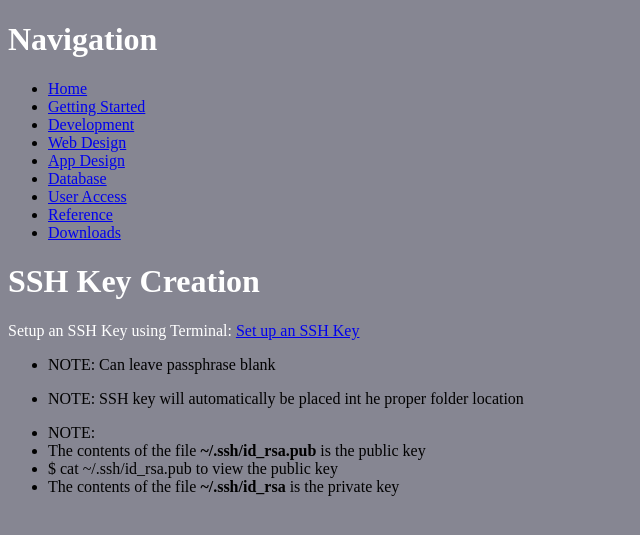
After one commit to adamam2/hwproject, a Django app: template collection/templates/sshkey.html in a window 1280 px wide. The commit adds this page. Shown: the top 535 px of the page, without its empty margins (0-640 px from the left). Run offline with Django 3.2, Linux system fonts and the light colour scheme; the template is opened without the code that fills it, so the values that code supplies are empty.

Commit message:
additional page creation and nav updates

```diff
--- a/collection/static/css/style.css
+++ b/collection/static/css/style.css
@@ -4,7 +4,7 @@
     text-align: justify;
 }
 body {
-    background-color: rgb(166, 166, 180);
+    background-color: rgb(134, 134, 146);
 }
 h1 {
     color: white;
--- a/collection/templates/base.html
+++ b/collection/templates/base.html
@@ -19,23 +19,29 @@
                         <a href="{% url 'home' %}">Home</a>
                     </li>
                     <li>
-                        <a href="{% url 'setup' %}">Setup</a>
+                        <a href="{% url 'setup' %}">Getting Started</a>
                     </li>
                     <li>
                         <a href="{% url 'development' %}">Development</a>
                     </li>
                     <li>
+                        <a href="{% url 'webdesign' %}">Web Design</a>
+                    </li>
+                    <li>
+                        <a href="{% url 'appdesign' %}">App Design</a>
+                    </li>
+                    <li>
                         <a href="{% url 'database' %}">Database</a>
                     </li>
                     <li>
-                        <a href="{% url 'accessmanagement' %}">Access Management</a>
+                        <a href="{% url 'accessmanagement' %}">User Access</a>
                     </li>
-                    <li>
+                    <!--<li>
                         <a href="{% url 'about' %}">About</a>
                     </li>
                     <li>
                         <a href="{% url 'contact' %}">Contact</a>
-                    </li>
+                    </li>-->
                     <li>
                         <a href="{% url 'reference' %}">Reference</a>
                     </li>
--- a/collection/templates/index.html
+++ b/collection/templates/index.html
@@ -14,8 +14,8 @@
         <p>This site has been designed to provide an overview of rapid prototyping using various developer tools, with a primary focus on Django and Python.</p>
 
         <p>
-            <img src="{% static 'images/django-hexbin.png' %}" alt=""/>
-            <img src="{% static 'images/python_icon.png' %}" alt="" />
+            <img src="{% static 'images/django-hexbin.png' %}" alt="django"/>
+            <img src="{% static 'images/python_icon.png' %}" alt="python" />
         </p>
 
 
@@ -25,7 +25,7 @@
 
 
         <!--This is a test of humanize -->
-        <p>there are {{ number|apnumber }} dogs!</p>
+        <p>there are {{ number|apnumber }} Concepts!</p>
         <!--This is a test of template tags -->
         <p>This is my name: {{ thing|truncatewords:1 }}</p>
         <!--This is a test of lorem -->
--- a/collection/templates/setup.html
+++ b/collection/templates/setup.html
@@ -12,6 +12,10 @@
 <font color="white">
     <h2>Software Installation</h2>
 
-
+    <ul>
+        <li>
+            <a href="{% url 'sshkey' %}">SSH Key</a>
+        </li>
+    </ul>
 </font>
 {% endblock content %}
--- /dev/null
+++ b/collection/templates/sshkey.html
@@ -0,0 +1,21 @@
+{% extends 'base.html' %}
+{% load static %}
+{% block title %}
+    SSH Key Creation - {{ block.super }}
+{% endblock title %}
+
+
+{% block content %}
+<h1>SSH Key Creation</h1>
+<p>Setup an SSH Key using Terminal: <a href="https://confluence.atlassian.com/bitbucket/set-up-an-ssh-key-728138079.html#SetupanSSHkey-ssh2" target="_blank">Set up an SSH Key</a>
+    <ul><li>NOTE: Can leave passphrase blank</li></ul>
+    <ul><li>NOTE: SSH key will automatically be placed int he proper folder location</li></ul>
+    <ul>
+        <li>NOTE:
+        <li>The contents of the file <b>~/.ssh/id_rsa.pub</b> is the public key
+            <li>$ cat ~/.ssh/id_rsa.pub to view the public key</li>
+        <li>The contents of the file <b>~/.ssh/id_rsa</b> is the private key</b></li>
+        </li>
+    </ul>
+
+{% endblock content %}
--- a/hellowebapp/urls.py
+++ b/hellowebapp/urls.py
@@ -22,6 +22,10 @@ urlpatterns = [
     path('', views.index, name='home'),
     path('setup/', TemplateView.as_view(template_name='setup.html'), name='setup'),
     path('development/', TemplateView.as_view(template_name='development.html'), name='development'),
+    path('webdesign/', TemplateView.as_view(template_name='webdesign.html'),
+         name='webdesign'),
+    path('appdesign/', TemplateView.as_view(template_name='appdesign.html'),
+         name='appdesign'),
     path('database/', TemplateView.as_view(template_name='database.html'), name='database'),
     path('accessmanagement/', TemplateView.as_view(template_name='accessmanagement.html'),
          name='accessmanagement'),
@@ -29,6 +33,8 @@ urlpatterns = [
     path('contact/', TemplateView.as_view(template_name='contact.html'), name='contact'),
     path('reference/', TemplateView.as_view(template_name='reference.html'),
          name='reference'),
+    path('sshkey/', TemplateView.as_view(template_name='sshkey.html'),
+         name='sshkey'),
     path('downloads/', TemplateView.as_view(template_name='downloads.html'),
          name='downloads'),
     path('admin/', admin.site.urls),
```
Also changed, not shown: collection/templates/appdesign.html (added, +17 -0 lines), collection/templates/downloads.html (+9 -3 lines), collection/templates/reference.html (+19 -2 lines), collection/templates/webdesign.html (added, +17 -0 lines).
